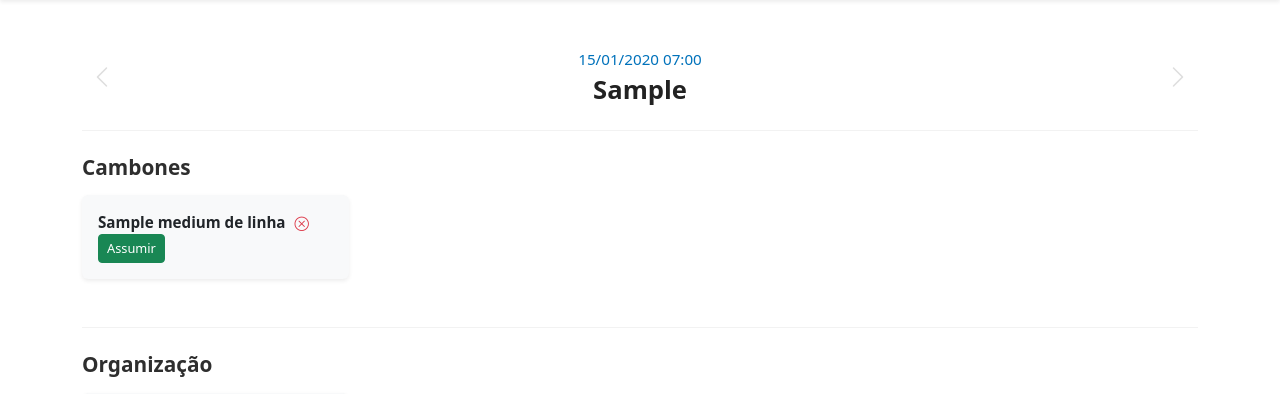
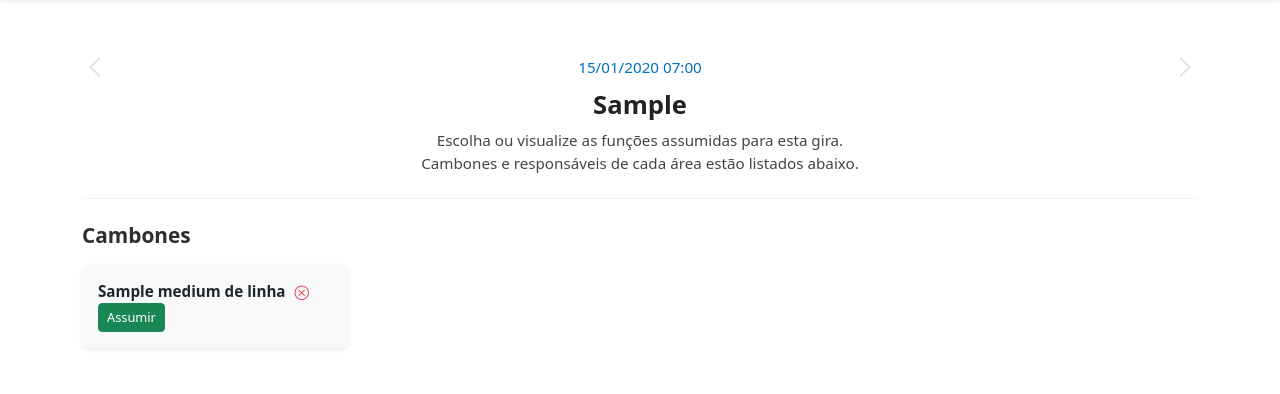
Before and after one commit to dacorrea/templo-funcoes, a Django app: template gira/templates/gira/lista_funcoes_dev.html in a window 1280 px wide. Shown: the part 68-462 px from the top of the page. Run offline with Django 4.2, Linux system fonts and the light colour scheme; a user stored in the database is signed in; tables that the repository leaves empty hold one stand-in row (values such as "Sample post"); the template is opened without the code that fills it: values that come from a table or form of the project are taken from there, most other values are stand-ins (such as "Sample title", 1, 10 or a date in 2020).

Commit message:
Update lista_funcoes_dev.html

```diff
--- a/gira/templates/gira/lista_funcoes_dev.html
+++ b/gira/templates/gira/lista_funcoes_dev.html
@@ -4,37 +4,50 @@
 <div class="container my-4">
 
   {% if gira %}
-<div class="d-flex align-items-center justify-content-between mb-4 position-relative">
-  <!-- Botão esquerda -->
-  <button id="prevGira" class="btn btn-outline-secondary btn-sm"
-          style="border:none; background:none; color:#999;"
+  <div class="mb-4 text-start position-relative">
+
+    <!-- Linha da data e setas -->
+    <div class="d-flex align-items-center justify-content-between mb-1">
+      <button id="prevGira"
+              class="btn btn-link p-0"
+              style="color:#ccc;"
               title="Gira anterior">
         <i class="bi bi-chevron-left" style="font-size:1.5rem;"></i>
       </button>
 
-  <div class="text-center flex-grow-1">
-    <p class="mb-1"
+      <p class="mb-0 text-center flex-grow-1"
          style="font-size: 0.95rem; font-weight: 500;
                 color: {% if tema == 'exu' %}#ff4d4d{% else %}#0072bb{% endif %};">
         {{ gira.data_hora|date:"d/m/Y H:i" }}
       </p>
-    <h2 class="mb-0"
+
+      <button id="nextGira"
+              class="btn btn-link p-0"
+              style="color:#ccc;"
+              title="Próxima gira">
+        <i class="bi bi-chevron-right" style="font-size:1.5rem;"></i>
+      </button>
+    </div>
+
+    <!-- Linha do nome -->
+    <h2 class="mb-2 text-center"
         style="font-size: 1.6rem; font-weight: 700;
                color: {% if tema == 'exu' %}#c00000{% else %}#222222{% endif %};">
       {{ gira.linha }}
     </h2>
-  </div>
 
-  <!-- Botão direita -->
-  <button id="nextGira" class="btn btn-outline-secondary btn-sm"
-          style="border:none; background:none; color:#999;"
-          title="Próxima gira">
-    <i class="bi bi-chevron-right" style="font-size:1.5rem;"></i>
-  </button>
+    <!-- Frase fixa -->
+    <p class="mb-0 text-center"
+       style="font-size: 0.95rem;
+              color: {% if tema == 'exu' %}#d0d0d0{% else %}#444444{% endif %};">
+      Escolha ou visualize as funções assumidas para esta gira.<br>
+      Cambones e responsáveis de cada área estão listados abaixo.
+    </p>
   </div>
 {% else %}
   <div class="alert alert-warning">Nenhuma gira encontrada.</div>
 {% endif %}
+
 
 
   <hr class="my-4"
@@ -323,16 +336,21 @@ document.addEventListener('DOMContentLoaded', () => {
   const prevBtn = document.getElementById('prevGira');
   const nextBtn = document.getElementById('nextGira');
   const giraIdAtual = "{{ gira.id }}";
+  const tema = "{{ tema }}";
 
-  // Lista de giras disponíveis (será passada pelo backend)
-  const giras = {{ giras_json|safe }}; // Ex: [{id:1,data:"2025-10-01"}, {id:2,data:"2025-11-01"}]
+  // Lista de giras (gerado no backend)
+  const giras = {{ giras_json|safe }};
   let index = giras.findIndex(g => g.id === parseInt(giraIdAtual));
+
+  // Cores do tema
+  const corAtiva = tema === 'exu' ? '#b00000' : '#0072bb';
+  const corInativa = '#cccccc';
 
   function atualizarBotoes() {
     prevBtn.disabled = (index <= 0);
     nextBtn.disabled = (index >= giras.length - 1);
-    prevBtn.style.color = prevBtn.disabled ? '#ccc' : '#555';
-    nextBtn.style.color = nextBtn.disabled ? '#ccc' : '#555';
+    prevBtn.style.color = prevBtn.disabled ? corInativa : corAtiva;
+    nextBtn.style.color = nextBtn.disabled ? corInativa : corAtiva;
   }
 
   function navegar(offset) {
@@ -349,7 +367,7 @@ document.addEventListener('DOMContentLoaded', () => {
     atualizarBotoes();
   }
 
-  // --- Swipe (mobile) ---
+  // Swipe (mobile)
   let touchStartX = 0;
   let touchEndX = 0;
   document.addEventListener('touchstart', e => touchStartX = e.changedTouches[0].screenX);
@@ -363,6 +381,7 @@ document.addEventListener('DOMContentLoaded', () => {
   });
 });
 
+
 </script>
 
 {% endblock %}
```
Lines whose indentation alone changed are shown as unchanged.
